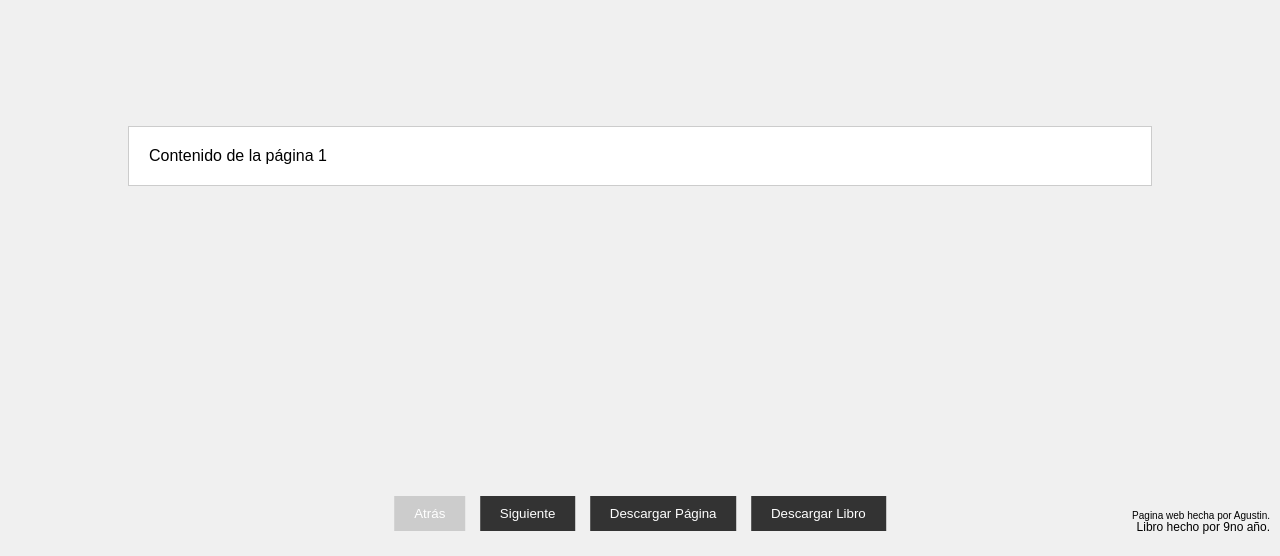
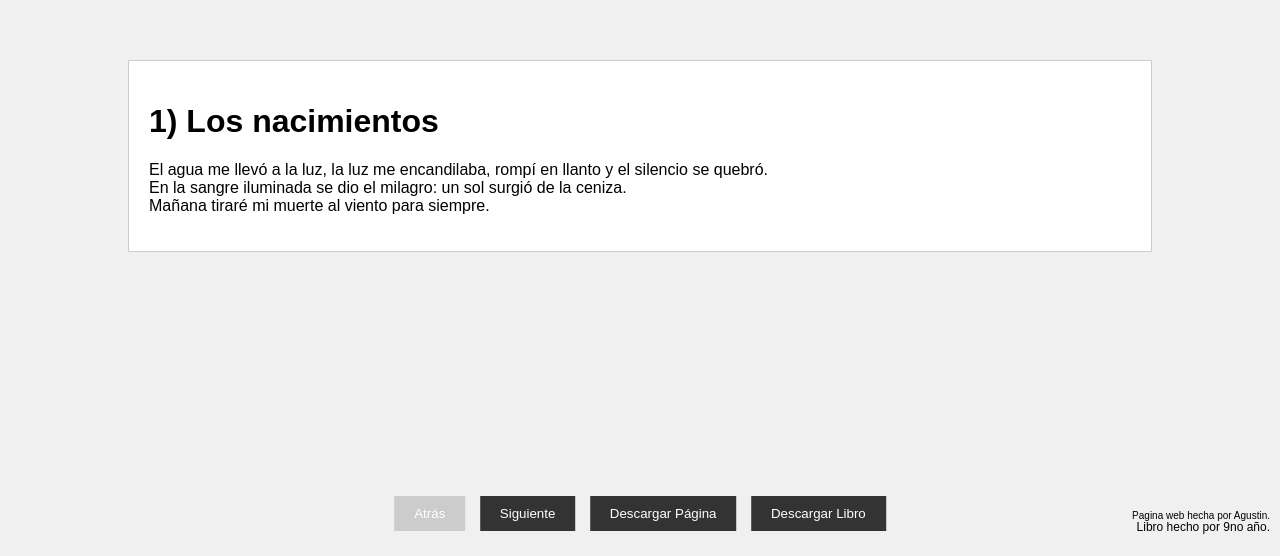
Before and after one commit to Cuantox/Visualizador-de-libros, a plain HTML site: page index.html in a window 1280 px wide. Shown: the part 244-800 px from the top of the page. Drawn offline with nearby package versions, Linux system fonts and the light colour scheme.

Commit message:
Upload 1) Los nacimientos

```diff
--- a/index.html
+++ b/index.html
@@ -9,7 +9,15 @@
 </head>
 <body>
     <div id="book-container">
-        <div class="page" id="page-1">Contenido de la página 1</div>
+<div class="page" id="page-1">
+    <h1>1) Los nacimientos</h1>
+    <p>
+        El agua me llevó a la luz, la luz me encandilaba, rompí en llanto y el silencio se quebró. <br>
+        En la sangre iluminada se dio el milagro: un sol surgió de la ceniza. <br>
+        Mañana tiraré mi muerte al viento para siempre.
+    </p>
+</div>
+
         <div class="page" id="page-2">Contenido de la página 2</div>
         <div class="page" id="page-3">Contenido de la página 3</div>
     </div>
```
